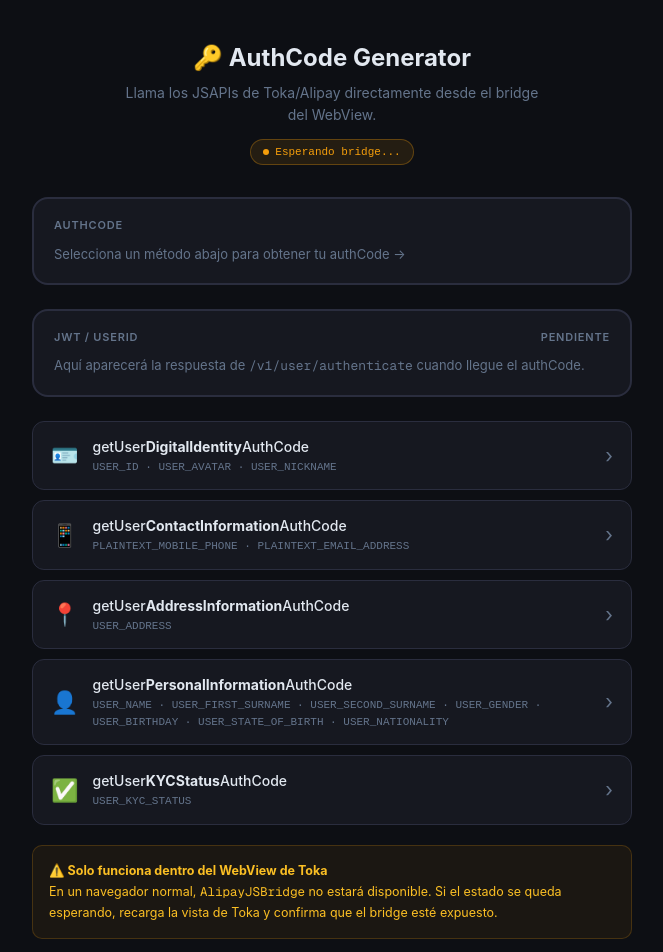
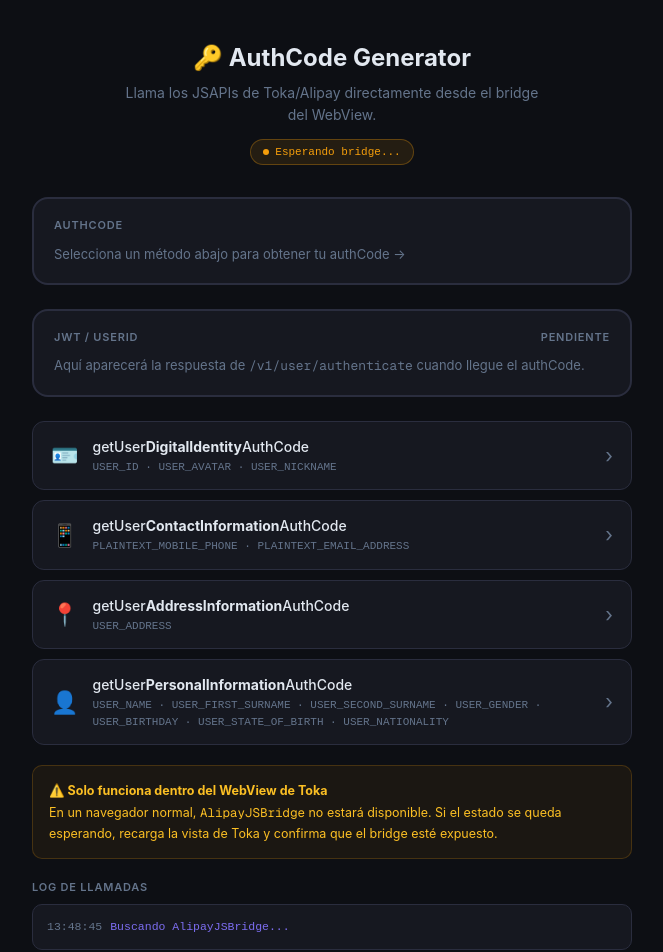
Before and after one commit to Fullgamer494/pruebatoka, a Next.js app: page / in a window 1280 px wide. Shown: the top 952 px of the page, without its empty margins (308-971 px from the left). Built offline with nearby package versions, Linux system fonts and the light colour scheme.

Commit message:
fix: todo

```diff
--- a/src/app/api/toka/authenticate/route.ts
+++ b/src/app/api/toka/authenticate/route.ts
@@ -6,7 +6,7 @@
   auth_code?: string;
 };
 
-const DEFAULT_TOKA_BASE_URL = "https://talentland-toka.eastus2.cloudapp.azure.com";
+const DEFAULT_TOKA_BASE_URL = "http://talentland-toka.eastus2.cloudapp.azure.com";
 
 export async function POST(request: Request) {
   const appId = process.env.TOKA_APP_ID;
@@ -62,7 +62,7 @@
         "Content-Type": "application/json",
         "X-App-Id": appId,
       },
-      body: JSON.stringify({ authcode, authCode: authcode }),
+      body: JSON.stringify({ authcode }),
     });
 
     const contentType = tokaResponse.headers.get("content-type") ?? "";
--- a/src/app/page.tsx
+++ b/src/app/page.tsx
@@ -105,13 +105,6 @@
       "USER_STATE_OF_BIRTH",
       "USER_NATIONALITY",
     ],
-  },
-  {
-    id: "kyc",
-    method: "KYCStatus",
-    label: "KYC Status",
-    icon: "✅",
-    scopes: ["USER_KYC_STATUS"],
   },
 ];
 
@@ -368,30 +361,15 @@
           addLog("err", `[${method}] fail: ${msg}`);
         };
 
-        const methodCandidates = [`getUser${method}AuthCode`, `get${method}AuthCode`];
+        const apiMethod = `getUser${method}AuthCode`;
 
-        const runAttempt = (attemptIndex: number) => {
-          if (resolved) {
-            return;
-          }
-
-          if (attemptIndex >= 3) {
-            return;
-          }
-
-          const apiMethod = methodCandidates[Math.min(attemptIndex, methodCandidates.length - 1)];
-          const useScopeNicks = attemptIndex === 1;
-
-          addLog(
-            "info",
-            `Intento ${attemptIndex + 1}: ${apiMethod} con ${useScopeNicks ? "scopeNicks" : "scopes"}.`,
-          );
+        addLog("info", `Llamando ${apiMethod} con scopes: [${scopes.join(", ")}]`);
 
         const options: BridgeCallOptions = {
-            usage: "Toka — prueba de integración",
+          usage: method,
+          scopes,
           success: handleSuccess,
           fail: handleFail,
-            ...(useScopeNicks ? { scopeNicks: scopes } : { scopes }),
         };
 
         try {
@@ -411,28 +389,11 @@
                 }
               });
           }
-
-            if (attemptIndex < 2) {
-              window.setTimeout(() => {
-                if (!resolved) {
-                  runAttempt(attemptIndex + 1);
-                }
-              }, 3500);
-            }
         } catch (caughtError) {
           const msg = caughtError instanceof Error ? caughtError.message : String(caughtError);
           addLog("err", `Excepción al invocar ${apiMethod}: ${msg}`);
-
-            if (attemptIndex < 2) {
-              runAttempt(attemptIndex + 1);
-              return;
-            }
-
           handleFail({ errorMessage: msg });
         }
-        };
-
-        runAttempt(0);
       } catch (caughtError) {
         if (requestTimeoutRef.current !== null) {
           window.clearTimeout(requestTimeoutRef.current);
```
Lines whose indentation alone changed are shown as unchanged.
